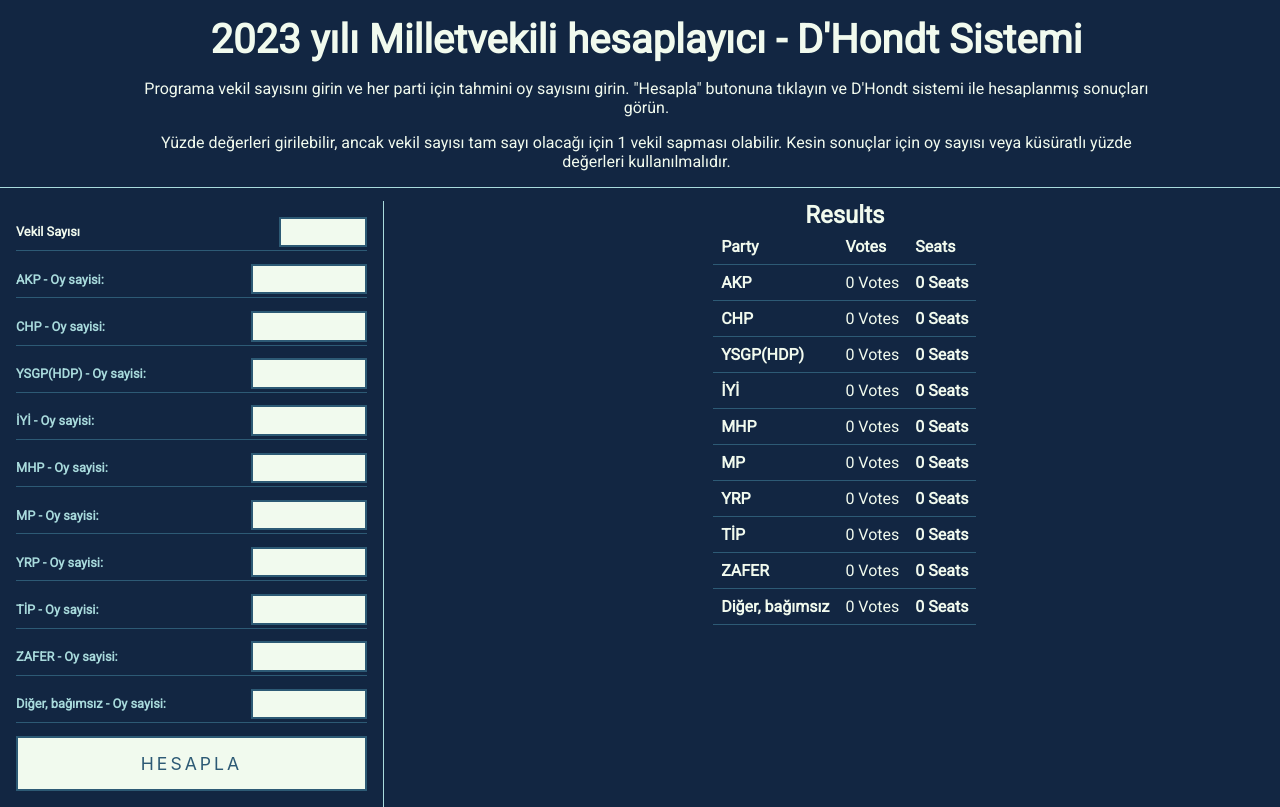
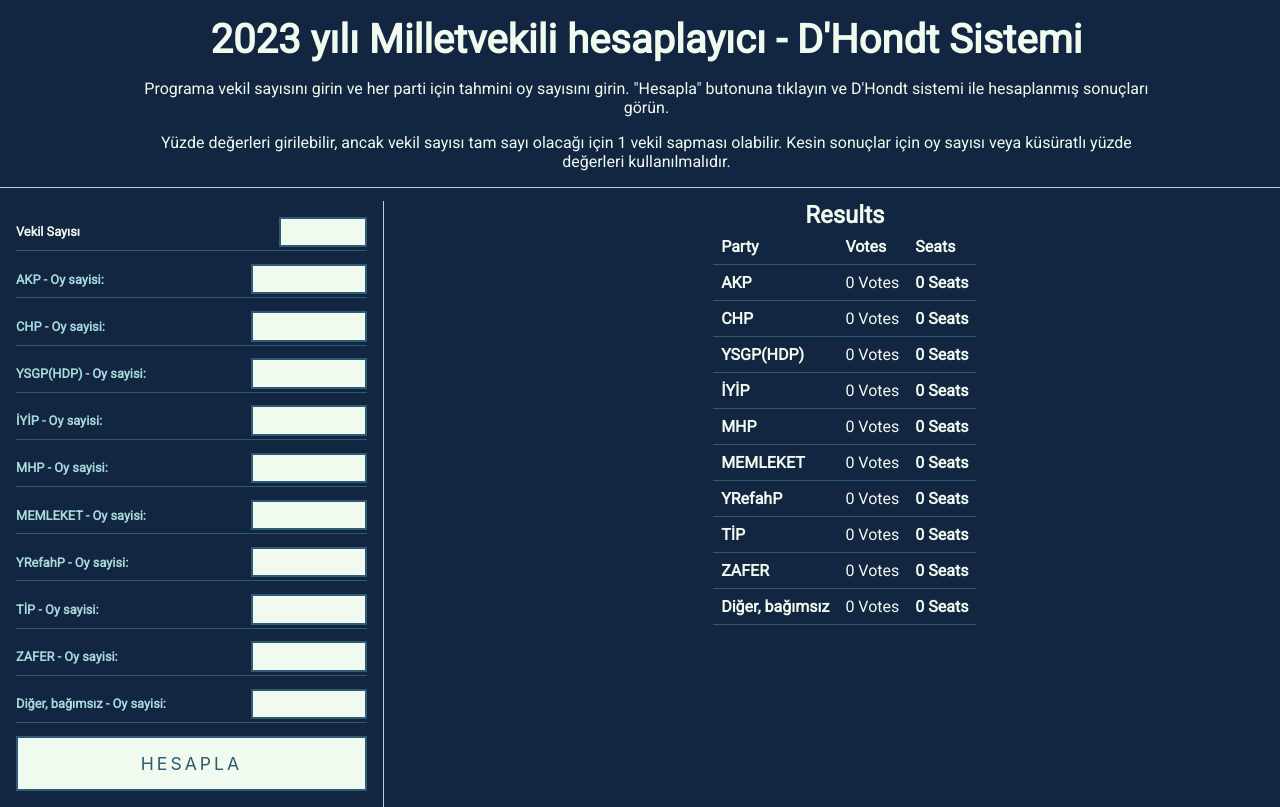
Before and after one commit to berkaysson/dhondt-system-calculator, a React (Create React App) app: page / in a window 1280 px wide. Built offline with nearby package versions, Linux system fonts and the light colour scheme.

Commit message:
Change abbreviations

```diff
--- a/src/Data/partiesData.js
+++ b/src/Data/partiesData.js
@@ -30,7 +30,7 @@
     id: 4,
     name: "İYİ Parti",
     ittifak: "Millet İttifakı",
-    abb: "İYİ",
+    abb: "İYİP",
     votes: 0,
     seats: 0,
     allocationHistory: [],
@@ -48,7 +48,7 @@
     id: 6,
     name: "Memleket Partisi",
     ittifak: "-",
-    abb: "MP",
+    abb: "MEMLEKET",
     votes: 0,
     seats: 0,
     allocationHistory: [],
@@ -57,7 +57,7 @@
     id: 7,
     name: "Yeniden Refah Partisi",
     ittifak: "Cumhur İttifakı",
-    abb: "YRP",
+    abb: "YRefahP",
     votes: 0,
     seats: 0,
     allocationHistory: [],
```
